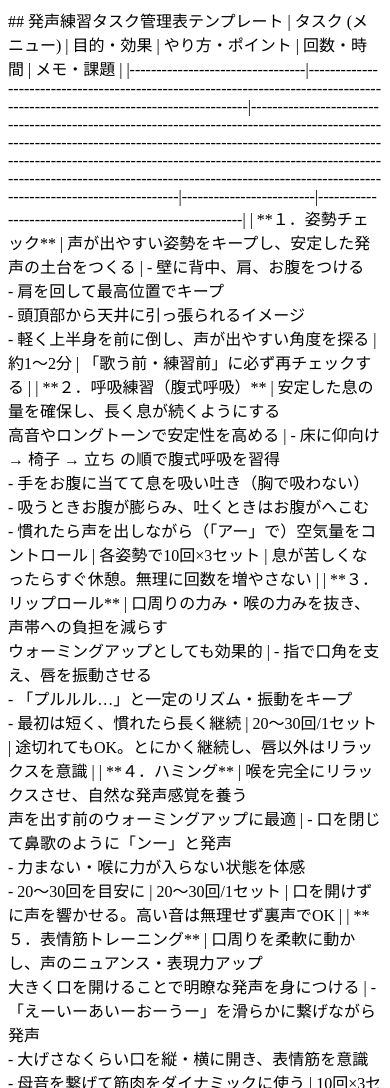
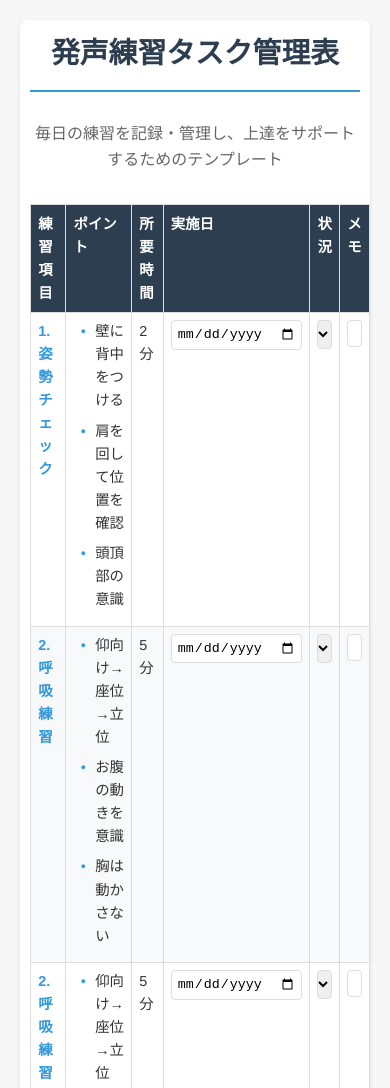
Before and after one commit to daiki-8888/task, a plain HTML site: page index.html in a window 390 px wide. Shown: the top 1088 px of the page. Drawn offline with Linux system fonts and the light colour scheme.

Commit message:
Update index.html

```diff
--- a/index.html
+++ b/index.html
@@ -1,28 +1,353 @@
-## 発声練習タスク管理表テンプレート
+<!DOCTYPE html>
+<html lang="ja">
+<head>
+  <meta charset="UTF-8">
+  <meta name="viewport" content="width=device-width, initial-scale=1.0">
+  <title>発声練習タスク管理表テンプレート</title>
+  <style>
+    :root {
+      --primary-color: #2c3e50;
+      --secondary-color: #3498db;
+      --success-color: #27ae60;
+      --warning-color: #f1c40f;
+      --danger-color: #e74c3c;
+      --light-gray: #f7f7f7;
+      --border-color: #ddd;
+    }
 
-| タスク (メニュー)                | 目的・効果                                                                                                                      | やり方・ポイント                                                                                                                                                                                                                                                                                                                                       | 回数・時間                  | メモ・課題                                                 |
-|---------------------------------|--------------------------------------------------------------------------------------------------------------------------------|------------------------------------------------------------------------------------------------------------------------------------------------------------------------------------------------------------------------------------------------------------------------------------------------------------------------------------------------|-------------------------|-------------------------------------------------------|
-| **１．姿勢チェック**             | 声が出やすい姿勢をキープし、安定した発声の土台をつくる                                                                                           | - 壁に背中、肩、お腹をつける<br> - 肩を回して最高位置でキープ<br> - 頭頂部から天井に引っ張られるイメージ<br> - 軽く上半身を前に倒し、声が出やすい角度を探る                                                                                                                                                                                    | 約1〜2分                  | 「歌う前・練習前」に必ず再チェックする                                  |
-| **２．呼吸練習（腹式呼吸）**      | 安定した息の量を確保し、長く息が続くようにする<br>高音やロングトーンで安定性を高める                                                                  | - 床に仰向け → 椅子 → 立ち の順で腹式呼吸を習得<br> - 手をお腹に当てて息を吸い吐き（胸で吸わない）<br> - 吸うときお腹が膨らみ、吐くときはお腹がへこむ<br> - 慣れたら声を出しながら（「アー」で）空気量をコントロール                                                                                                                                                       | 各姿勢で10回×3セット         | 息が苦しくなったらすぐ休憩。無理に回数を増やさない                             |
-| **３．リップロール**             | 口周りの力み・喉の力みを抜き、声帯への負担を減らす<br>ウォーミングアップとしても効果的                                                                   | - 指で口角を支え、唇を振動させる<br> - 「プルルル…」と一定のリズム・振動をキープ<br> - 最初は短く、慣れたら長く継続                                                                                                                                                                                                                          | 20〜30回/1セット            | 途切れてもOK。とにかく継続し、唇以外はリラックスを意識                         |
-| **４．ハミング**                 | 喉を完全にリラックスさせ、自然な発声感覚を養う<br>声を出す前のウォーミングアップに最適                                                              | - 口を閉じて鼻歌のように「ンー」と発声<br> - 力まない・喉に力が入らない状態を体感<br> - 20〜30回を目安に                                                                                                                                                                                                             | 20〜30回/1セット            | 口を開けずに声を響かせる。高い音は無理せず裏声でOK                               |
-| **５．表情筋トレーニング**        | 口周りを柔軟に動かし、声のニュアンス・表現力アップ<br>大きく口を開けることで明瞭な発声を身につける                                                    | - 「えーいーあいーおーうー」を滑らかに繋げながら発声<br> - 大げさなくらい口を縦・横に開き、表情筋を意識<br> - 母音を繋げて筋肉をダイナミックに使う                                                                                                                                                                                             | 10回×3セット               | 喉よりも「口周りの筋肉」をしっかり使う意識で行う                                |
-| **６．低音練習①（前の低音）**     | 声の芯を作り、安定感のある土台を構築<br>ビブラートなど余計なクセを取り除き、ストレートな声を出す                                                       | - 「イ〜」と鼻にかけ気味の自然な声で5音下がる（または単音でもOK）<br> - 音を揺らさないよう、まっすぐ1本の線を描く意識                                                                                                                                                                                             | 10回×3〜5セット           | ビブラートや揺れを入れず、まずはストレートにロングトーン                         |
-| **７．低音練習②（チェストボイス）**| 胸で響かせ、声に厚みを持たせる<br>歌い始めの印象を強くし、聴き手を引き込む                                                                          | - 「イ〜」と胸の内側に当てるイメージ<br> - 空気をたっぷり使い、胸がビリビリ震えるまで響かせる<br> - 慣れたら息をしっかり使いながら空間を広げる                                                                                                                                                                           | 10回×3〜5セット           | 「フーリッシュ」(ため息のように「ばあああ…」)で隙間時間に練習可能                |
-| **８．低音練習③（鼻腔共鳴）**     | 鼻腔を使った響きを身につけることで、高音や硬い音の時に楽に声を抜けさせる                                                                      | - うなじに声を当てるイメージで「ん〜」発声<br> - 音を下げながら鼻が鳴るポジションを探す<br> - 喉が締まらないように注意                                                                                                                                                                                                               | 10回×3〜5セット           | 首や肩に力が入りやすいので、都度リラックスを意識                                  |
-| **９．裏声（ファルセット）練習**   | 高音域での響きと表現力を養い、サビなどで余裕を持つ<br>高いキーに柔らかさや切なさを出す                                                                | - 口を縦に大きく開け、「ほ〜」で5音下がる<br> - 息漏れ多めの裏声を意識（オペラのような響き）<br> - 喉の力みを抜き、口内を広く保つ                                                                                                                                                                                           | 10回×3〜5セット           | 息が苦しくなる前にこまめに呼吸を挟んでOK                                           |
-| **10．声帯ストレッチ**           | 音程の上げ下げで声帯回りの筋肉を鍛え、高音域を安定させる<br>一定の音量・圧力での発声を習得                                                           | - 「イ〜」で5音上げて5音下げる(滑らかに弧を描く)<br> - 最初から最後まで声量や圧力を一定に<br> - 母音は純粋な「イ」で濁らないように                                                                                                                                                                                       | 10回×3〜5セット           | 高すぎ/低すぎの音域は避け、リラックスできる範囲内で                              |
-| **11．ミックスボイス練習**        | 地声と裏声をシームレスに繋ぎ、強く・高い音域を出す<br>発声の幅を広げ、歌の表現力をアップ                                                                | - 「ネイネイネイ」で1オクターブ上げる<br> - 鼻にかけて軽い声で高音へ移行<br> - 力まず音だけを変える（無理に張らない）                                                                                                                                                                                                           | 10回×3セット             | 地声→裏声の切り替えがスムーズになるまで焦らずゆっくり                           |
-| **12．歌唱練習(マインドセット含む)**| 耳（音を聞き取り、再現する力）を鍛え、歌唱力全体を底上げ                                                                                            | - 好きな曲または練習曲の歌詞を紙に書き出す<br> - 発音/リズム/音程/音色など、感じた特徴をメモ<br> - ゆっくり再生(0.75倍など)＋ハミングで音を取る                                                                                                                                                                                   | 1〜2曲を集中練習(15分〜)     | レコーディングして客観的に確認 → 修正を繰り返す                                     |
-| **13．テクニック練習**            | ビブラート、泣き、しゃくり、こぶし、フォールなど<br>歌にメリハリ・感情表現を加える                                                                        | - ビブラート：ゆっくり↑↓→徐々に加速<br> - 泣き：裏声＋地声の切り替えに注意<br> - しゃくり：母音をすくい上げる<br> - こぶし：ビブラートを小刻みに入れる感覚<br> - フォール：語尾をしっかり下げきる                                                                                                                                              | 各テク1フレーズ×5〜10回      | 1つずつ確実に習得 → 気に入った曲へ応用                                             |
-| **14．歌唱実践(曲別トレーニング)** | 実際に一曲通して歌い、発声〜テクニックを総合的に確認<br>仕上げとして感情表現まで落とし込み、本番を想定                                               | - まずは余裕のあるキーで1番だけ歌う<br> - 音程・リズム・表現(しゃくり/泣き/こぶし等)を1つずつチェック<br> - 仕上がりイメージ→録音→聴き直し→修正点をメモ                                                                                                                                                                                  | 1日1曲 (5〜10分)          | 把握した課題を翌日以降の発声練習で重点的に改善                                       |
+    * {
+      box-sizing: border-box;
+      margin: 0;
+      padding: 0;
+    }
 
-### 使い方のポイント
-1. **「回数・時間」や「メモ・課題」を都度チェック**
-   - 具体的な回数目標や気づきをメモすることで、進捗や課題が整理しやすくなります。
-2. **ルーティン化**
-   - まずは毎日5〜10分でも継続し、「姿勢 → 呼吸 → リップロール → ハミング → 発声練習 → 歌唱」の順番を習慣づけてみてください。
-3. **録音・録画の活用**
-   - スマホ等で定期的に録音し、客観的に自分の声をチェック。小さな改善を積み重ねましょう。
-4. **無理はしない**
-   - 喉に痛みや疲労を感じたら無理をせず休息を取り、軽めのメニューに切り替えてください。
+    body {
+      font-family: 'Helvetica Neue', Arial, sans-serif;
+      line-height: 1.6;
+      color: #333;
+      background: var(--light-gray);
+      padding: 20px;
+    }
+
+    .container {
+      max-width: 1200px;
+      margin: 0 auto;
+      background: white;
+      border-radius: 8px;
+      box-shadow: 0 2px 4px rgba(0,0,0,0.1);
+      padding: 20px;
+    }
+
+    h1 {
+      text-align: center;
+      margin-bottom: 1em;
+      color: var(--primary-color);
+      font-size: 1.8rem;
+      border-bottom: 2px solid var(--secondary-color);
+      padding-bottom: 0.5em;
+    }
+
+    .description {
+      text-align: center;
+      margin-bottom: 2em;
+      color: #666;
+    }
+
+    table {
+      width: 100%;
+      border-collapse: collapse;
+      margin-bottom: 2em;
+      background: #fff;
+    }
+
+    thead {
+      background: var(--primary-color);
+      color: #fff;
+      position: sticky;
+      top: 0;
+    }
+
+    th, td {
+      border: 1px solid var(--border-color);
+      padding: 1em;
+      vertical-align: top;
+    }
+
+    th {
+      text-align: left;
+      font-weight: 600;
+    }
+
+    tbody tr:hover {
+      background: #f5f9ff;
+      transition: background-color 0.2s ease;
+    }
+
+    tbody tr:nth-child(even) {
+      background: #f8f9fa;
+    }
+
+    .status-select {
+      width: 100%;
+      padding: 5px;
+      border: 1px solid var(--border-color);
+      border-radius: 4px;
+    }
+
+    .memo-input {
+      width: 100%;
+      padding: 5px;
+      border: 1px solid var(--border-color);
+      border-radius: 4px;
+    }
+
+    .date-input {
+      width: 100%;
+      padding: 5px;
+      border: 1px solid var(--border-color);
+      border-radius: 4px;
+    }
+
+    .task-category {
+      font-weight: bold;
+      color: var(--secondary-color);
+    }
+
+    .point-list {
+      list-style-type: none;
+      padding-left: 0;
+    }
+
+    .point-list li {
+      margin-bottom: 0.5em;
+      position: relative;
+      padding-left: 1.5em;
+    }
+
+    .point-list li:before {
+      content: "•";
+      color: var(--secondary-color);
+      position: absolute;
+      left: 0.5em;
+    }
+
+    .save-btn {
+      display: block;
+      margin: 20px auto;
+      padding: 10px 30px;
+      background-color: var(--secondary-color);
+      color: white;
+      border: none;
+      border-radius: 4px;
+      cursor: pointer;
+      transition: background-color 0.2s ease;
+    }
+
+    .save-btn:hover {
+      background-color: #2980b9;
+    }
+
+    footer {
+      text-align: center;
+      margin-top: 2em;
+      padding-top: 1em;
+      border-top: 1px solid var(--border-color);
+      color: #777;
+    }
+
+    @media (max-width: 768px) {
+      .container {
+        padding: 10px;
+      }
+
+      th, td {
+        padding: 0.5em;
+        font-size: 0.9em;
+      }
+
+      .hide-mobile {
+        display: none;
+      }
+    }
+  </style>
+</head>
+<body>
+  <div class="container">
+    <h1>発声練習タスク管理表</h1>
+    <p class="description">毎日の練習を記録・管理し、上達をサポートするためのテンプレート</p>
+
+    <table id="training-table">
+      <thead>
+        <tr>
+          <th>練習項目</th>
+          <th class="hide-mobile">目的・効果</th>
+          <th>ポイント</th>
+          <th>所要時間</th>
+          <th>実施日</th>
+          <th>状況</th>
+          <th>メモ</th>
+        </tr>
+      </thead>
+      <tbody>
+        <tr>
+          <td class="task-category">1. 姿勢チェック</td>
+          <td class="hide-mobile">声の安定性向上</td>
+          <td>
+            <ul class="point-list">
+              <li>壁に背中をつける</li>
+              <li>肩を回して位置を確認</li>
+              <li>頭頂部の意識</li>
+            </ul>
+          </td>
+          <td>2分</td>
+          <td><input type="date" class="date-input"></td>
+          <td>
+            <select class="status-select">
+              <option value="">選択</option>
+              <option value="done">完了</option>
+              <option value="partial">一部</option>
+              <option value="skip">未実施</option>
+            </select>
+          </td>
+          <td><input type="text" class="memo-input"></td>
+        </tr>
+        <!-- 他の練習項目も同様のフォーマットで追加 -->
+      </tbody>
+    </table>
+
+    <button class="save-btn" onclick="saveProgress()">進捗を保存</button>
+
+    <footer>
+      <p>© 2024 発声練習タスク管理表テンプレート | 毎日の積み重ねが、あなたの歌声を変える</p>
+    </footer>
+  </div>
+
+  <script>
+    function saveProgress() {
+      // ローカルストレージに保存する処理
+      alert('進捗が保存されました！');
+    }
+
+    // テーブルの行を動的に追加する関数
+    function addTrainingRows() {
+      const trainingData = [
+        {
+          category: "2. 呼吸練習",
+          purpose: "息の安定性向上",
+          points: ["仰向け→座位→立位", "お腹の動きを意識", "胸は動かさない"],
+          time: "5分"
+        },
+                {
+          category: "2. 呼吸練習",
+          purpose: "息の安定性向上",
+          points: ["仰向け→座位→立位", "お腹の動きを意識", "胸は動かさない"],
+          time: "5分"
+        },
+        {
+          category: "3. リップロール",
+          purpose: "喉の緊張緩和",
+          points: ["口角を指で支える", "唇のみ振動", "20-30回×1セット"],
+          time: "3分"
+        },
+        {
+          category: "4. ハミング",
+          purpose: "自然な発声感覚",
+          points: ["口を閉じて発声", "リラックスして実施", "20-30回×1セット"],
+          time: "3分"
+        },
+        {
+          category: "5. 表情筋トレーニング",
+          purpose: "表現力向上",
+          points: ["えーいーあいーおーうー", "大きく口を開ける", "滑らかに繋げる"],
+          time: "5分"
+        },
+        {
+          category: "6. 前の低音",
+          purpose: "声の安定性",
+          points: ["イ〜で5音下降", "まっすぐ出す", "揺らさない"],
+          time: "10分"
+        },
+        {
+          category: "7. チェストボイス",
+          purpose: "声の厚み",
+          points: ["胸を響かせる", "空気をたっぷり", "フーリッシュ練習"],
+          time: "10分"
+        },
+        {
+          category: "8. 鼻腔共鳴",
+          purpose: "高音の土台作り",
+          points: ["うなじに当てる", "鼻を響かせる", "首の力を抜く"],
+          time: "10分"
+        },
+        {
+          category: "9. ファルセット",
+          purpose: "裏声の強化",
+          points: ["ほ〜で5音下降", "息漏れ意識", "リラックス"],
+          time: "10分"
+        },
+        {
+          category: "10. 声帯ストレッチ",
+          purpose: "高音の安定化",
+          points: ["イ〜で上下移動", "声量一定", "純粋なイの音"],
+          time: "10分"
+        },
+        {
+          category: "11. ミックスボイス",
+          purpose: "声区融合",
+          points: ["ネイネイネイ", "軽い声で", "力まない"],
+          time: "10分"
+        },
+        {
+          category: "12. 歌唱練習",
+          purpose: "総合力向上",
+          points: ["歌詞書き出し", "特徴メモ", "録音チェック"],
+          time: "15分"
+        },
+        {
+          category: "13. テクニック練習",
+          purpose: "表現力向上",
+          points: ["ビブラート", "泣き", "しゃくり"],
+          time: "15分"
+        },
+        {
+          category: "14. 実践練習",
+          purpose: "総仕上げ",
+          points: ["1曲通し", "表現確認", "改善点記録"],
+          time: "10分"
+        }
+      ];
+
+      const tbody = document.querySelector('#training-table tbody');
+      trainingData.forEach(data => {
+        const row = document.createElement('tr');
+        row.innerHTML = `
+          <td class="task-category">${data.category}</td>
+          <td class="hide-mobile">${data.purpose}</td>
+          <td>
+            <ul class="point-list">
+              ${data.points.map(point => `<li>${point}</li>`).join('')}
+            </ul>
+          </td>
+          <td>${data.time}</td>
+          <td><input type="date" class="date-input"></td>
+          <td>
+            <select class="status-select">
+              <option value="">選択</option>
+              <option value="done">完了</option>
+              <option value="partial">一部</option>
+              <option value="skip">未実施</option>
+            </select>
+          </td>
+          <td><input type="text" class="memo-input"></td>
+        `;
+        tbody.appendChild(row);
+      });
+    }
+
+    // ページ読み込み時に実行
+    document.addEventListener('DOMContentLoaded', () => {
+      addTrainingRows();
+    });
+  </script>
+</body>
+</html>
```
